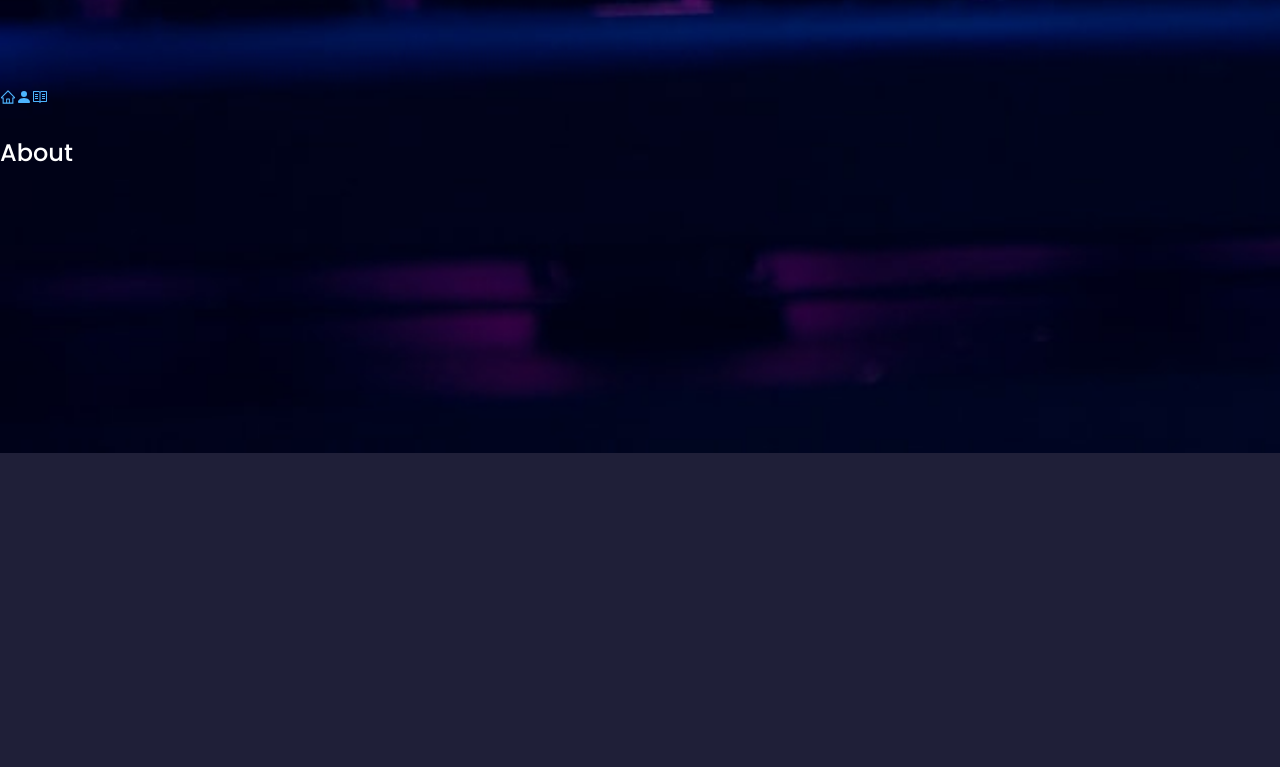
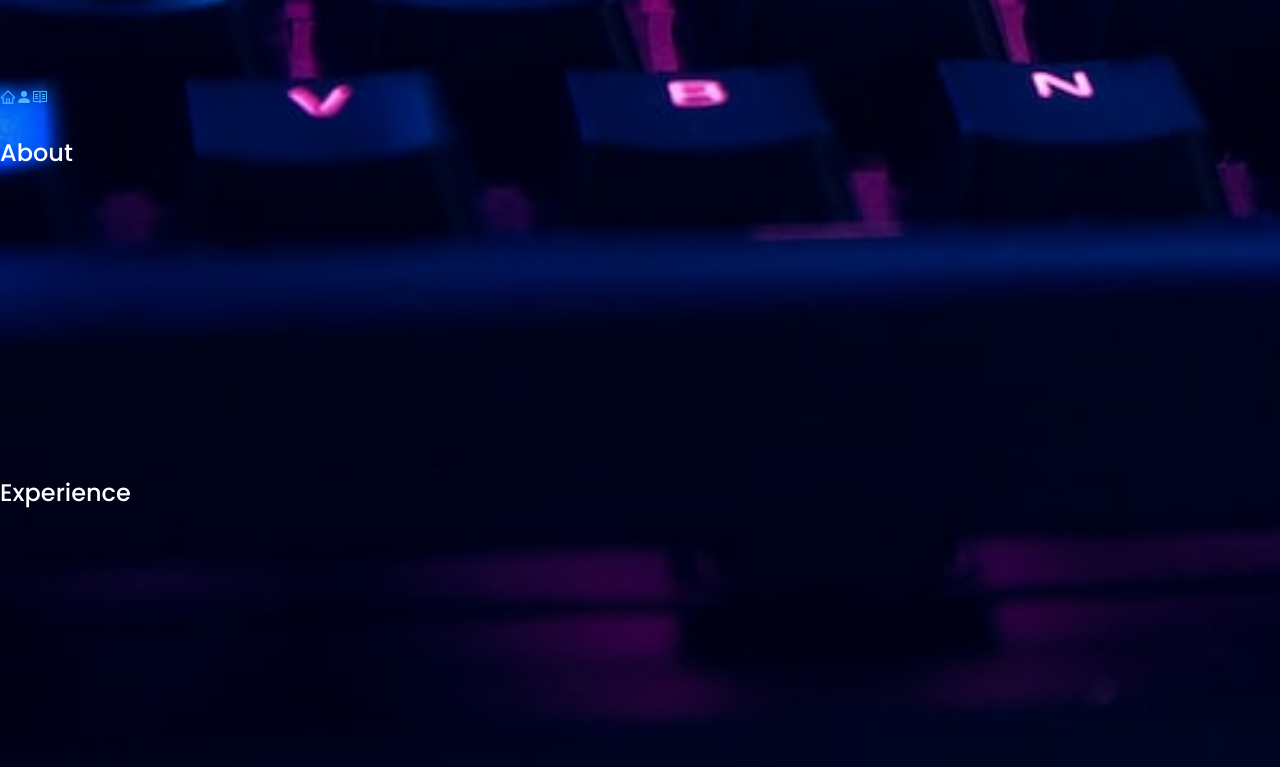
Before and after one commit to akskan160103/Personal-Website, a React (Create React App) app: page / in a window 1280 px wide. Shown: the part 826-1593 px from the top of the page. Before the commit the page ends 1279 px from the top, so only its background shows below. Built offline with nearby package versions, Linux system fonts and the light colour scheme.

Commit message:
About and Experience are working

```diff
--- a/src/App.js
+++ b/src/App.js
@@ -2,6 +2,7 @@ import React from 'react';
 import Header from './components/Header/Header';
 import Nav from './components/Nav/Nav';
 import About from './components/About/About';
+import Experience from './components/Experience/Experience';
 
 
 
@@ -16,6 +17,7 @@ function App()
             <Header />
             <Nav />
             <About />
+            <Experience />
 
       </div>
 
--- a/src/components/About/About.jsx
+++ b/src/components/About/About.jsx
@@ -4,8 +4,8 @@ import '../../index.css'
 function About()
 {
     return(
-        <section> {/* Block Level Element*/}
-            <h1 id='About'>About</h1>
+        <section id='About'> {/* Block Level Element*/}
+            <h1>About</h1>
         </section>
     );
 
--- a/src/components/Experience/Experience.jsx
+++ b/src/components/Experience/Experience.jsx
@@ -0,0 +1,14 @@
+import React from 'react'
+import '../../index.css'
+
+function Experience()
+{
+    return(
+        <section id='Experience'>
+            <h1>Experience</h1>
+        </section>
+
+    );
+}
+
+export default Experience;
--- a/src/components/Nav/Nav.jsx
+++ b/src/components/Nav/Nav.jsx
@@ -11,7 +11,8 @@ function Nav(){
         <div>
             <a href='#Home'><AiOutlineHome/></a>
             <a href='#About'><BsPersonFill/></a>
-            <a href='#Projects'><VscBook/></a>
+            <a href='#Experience'><VscBook/></a>
+
 
         </div>
 
```
